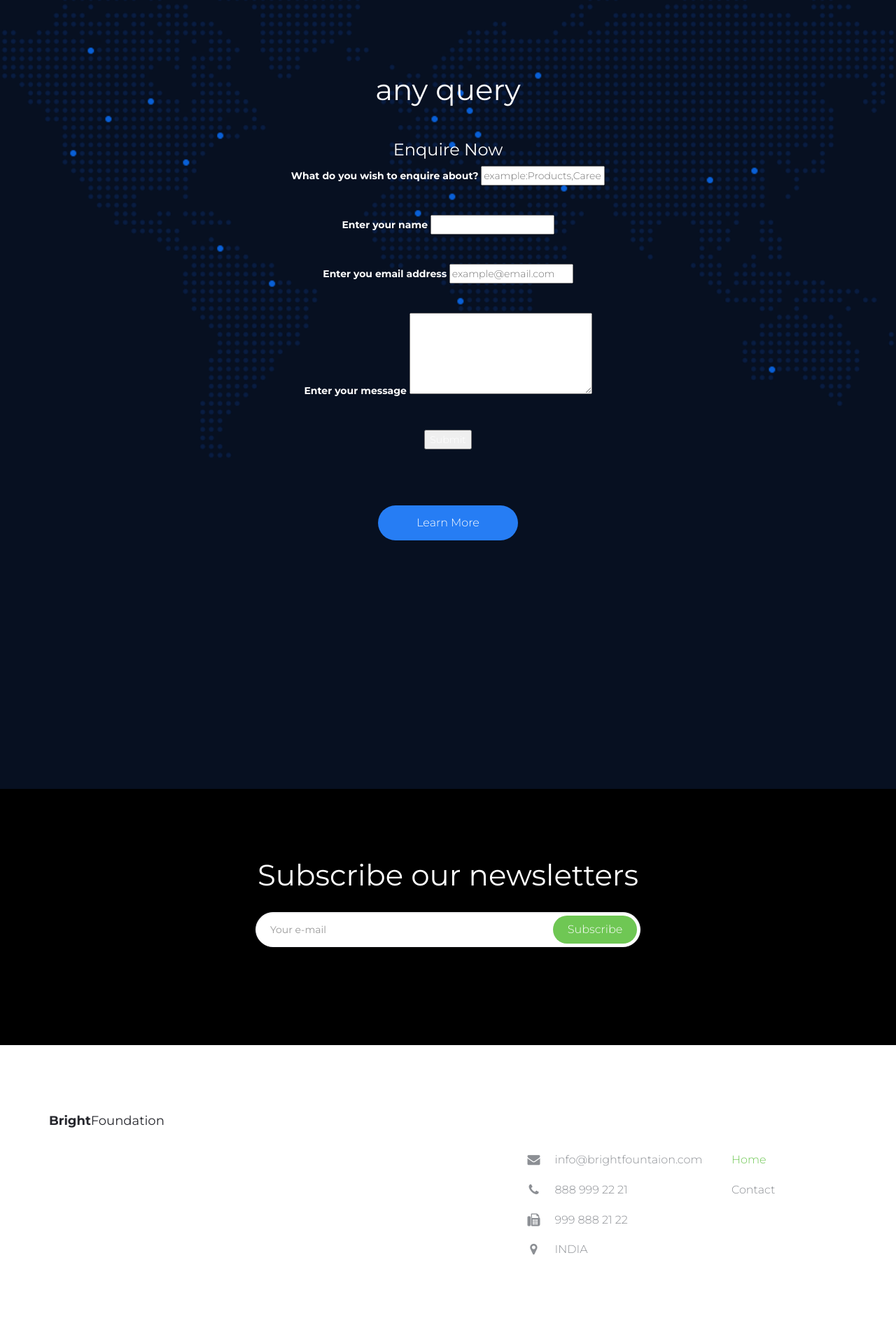
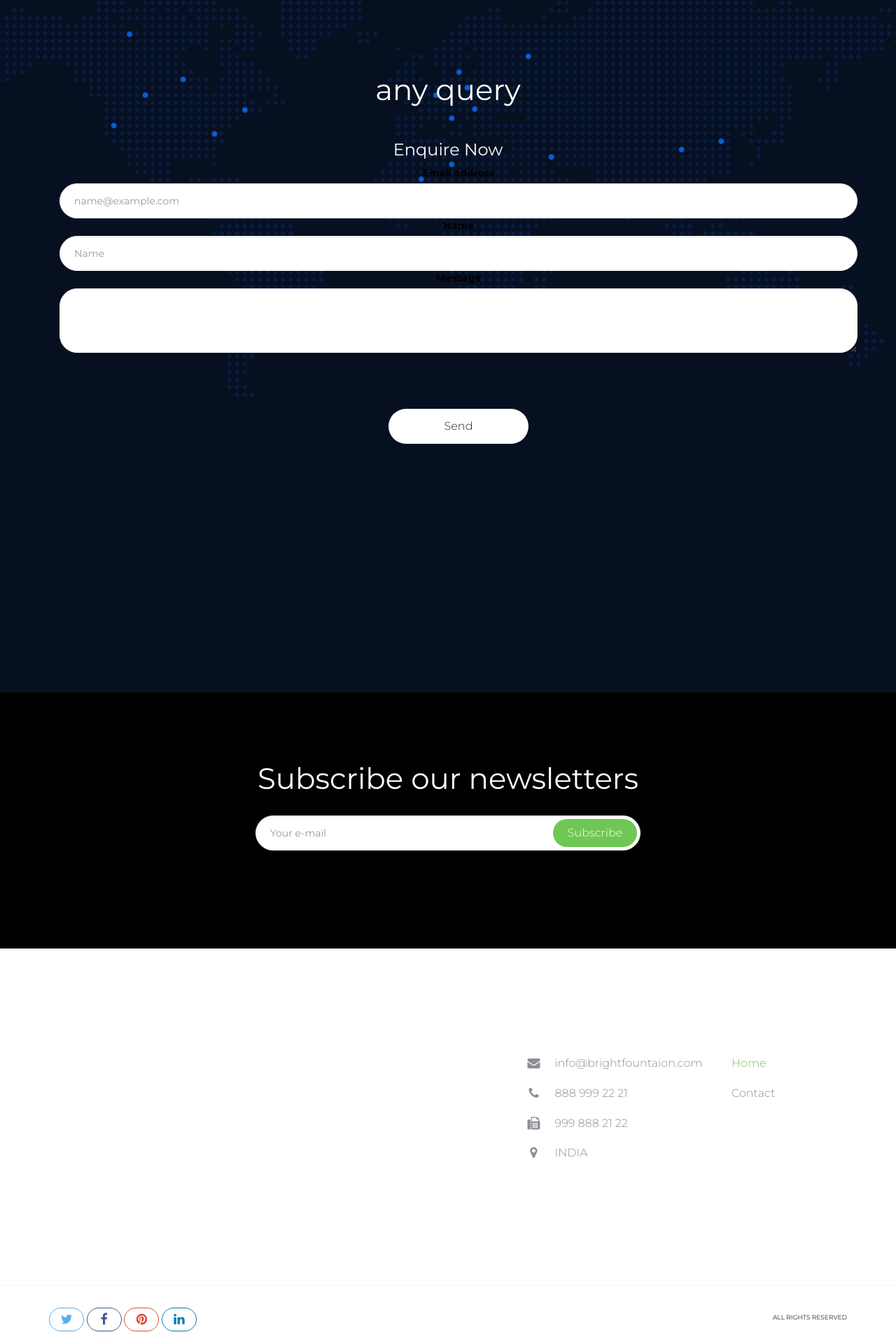
Before and after one commit to ginnto/payment_gateway, a Django app: page / in a window 1280 px wide. Shown: the part 2000-3920 px from the top of the page at 70% size. Run offline with Django 3.2, Linux system fonts and the light colour scheme; some libraries are stand-ins or nearby versions.

Commit message:
seconfd last

```diff
--- a/home/admin.py
+++ b/home/admin.py
@@ -1,6 +1,11 @@
 from django.contrib import admin
 from .models import donate
+from .models import *
 # Register your models here.
 
 # Register your models here.
 admin.site.register(donate)
+
+class UserForm(admin.ModelAdmin):
+    list_display = ['name','email','message']
+admin.site.register(UserEnqFrom,UserForm)
--- a/home/models.py
+++ b/home/models.py
@@ -6,3 +6,9 @@
     name = models.CharField(max_length= 1000 , blank=True)
     amount = models.IntegerField()
     email=models.EmailField()
+
+
+class UserEnqFrom(models.Model):
+    email = models.EmailField()
+    name=models.CharField(max_length=200, unique=True)
+    message=models.TextField()
--- a/home/urls.py
+++ b/home/urls.py
@@ -4,5 +4,6 @@
 
 urlpatterns=[
     path('',views.home,name='home'),
-    path('donate',views.donate,name='donate')
+    path('donate',views.donate,name='donate'),
+    path('enquire',views.userenq,name='UserEnq')
 ]
--- a/home/views.py
+++ b/home/views.py
@@ -1,3 +1,4 @@
+from django.http import HttpResponse
 from django.shortcuts import render
 from django.conf import settings
 from . models import *
@@ -33,3 +34,13 @@
 
 
     return render(request,'details.html',context)
+
+def userenq(request):
+    if request.method == 'POST':
+       name = request.POST['name']
+       email = request.POST['email']
+       message = request.POST['message']
+       new_enq= UserEnqFrom(name=name,email=email,message=message)
+       new_enq.save()
+
+       return HttpResponse()
--- a/static/css/style.css
+++ b/static/css/style.css
@@ -114,7 +114,7 @@
 
 .btn-green {
     background-color: #6fc754;
-    color: #fff;
+    color: white;
 }
 
 .btn:hover,
@@ -178,6 +178,11 @@
     padding-right: 80px;
 }
 
+
+/*----------new form -----*/
+
+
+/*----------------end -----------*/
 /* ELEMENTS
 ================================================== */
 /* Checkbox fields */
@@ -656,7 +661,7 @@
 .site-title {
     font-size: 18px;
     line-height: 26px;
-    color: #26272d;
+    color: white;
 }
 
 .site-title:hover {
@@ -668,7 +673,7 @@
 }
 
 .site-title a:hover {
-    color: #fff;
+    color: #ffffff;
 }
 
 /* Navigation */
@@ -808,6 +813,7 @@
 }
 
 .hero-text {
+    color:white;
     max-width: 890px;
     width: 100%;
     margin: 0 auto;
@@ -824,17 +830,18 @@
     position: relative;
     margin: 45px 0 30px;
     font-size: 20px;
-    color: #26272d;
+    color: white;
 }
 
 .hero-text .btn {
     position: relative;
-    background-color: transparent;
+    background-color: black;
+    color:white;
 }
 
 .hero-text .btn:hover {
-    background-color: #26272d;
-    color: #fff;
+    background-color: white;
+    color: black;
 }
 
 .hero .breadcrumb {
@@ -924,9 +931,9 @@
 
 
 /* Section: Services */
-.site-section section-services text-center
+.section-services
 {
-    background-color:grey;
+    background-color:#1b1b1b;
 }
 .section-services .subheading-text {
     margin-bottom: 90px;
@@ -1010,6 +1017,7 @@
 /* FOOTER
 ================================================== */
 .site-footer {
+
     background-color: #fff;
     padding-top: 95px;
 }
@@ -1020,9 +1028,13 @@
 }
 
 .site-footer h3 {
+    font-color:#000000;
     font-size: 16px;
     text-transform: uppercase;
     margin:0 0 40px;
+}
+.site-footer p {
+    font-color:#000000;
 }
 
 .site-footer > .container {
--- a/templates/details.html
+++ b/templates/details.html
@@ -37,7 +37,7 @@
                 <script>
                     var options = {
                         "key": "rzp_test_tHAuHTWi7mwGC0", // Enter the Key ID generated from the Dashboard
-                        "amount": "{{amount}}", // Amount is in currency subunits. Default currency is INR. Hence, 50000 refers to 50000 paise
+                        "amount": "50000", // Amount is in currency subunits. Default currency is INR. Hence, 50000 refers to 50000 paise
                         "currency": "INR",
                         "name": "BRIGHT ORG",
                         "description": "DONATE TRANSACTION",
--- a/templates/index.html
+++ b/templates/index.html
@@ -2,6 +2,9 @@
 <!DOCTYPE html>
 <html lang="en">
 <head>
+    <script src="https://code.jquery.com/jquery-3.1.1.min.js" integrity="sha256-hVVnYaiADRTO2PzUGmuLJr8BLUSjGIZsDYGmIJLv2b8=" crossorigin="anonymous"></script>
+	<script src="https://unpkg.com/sweetalert/dist/sweetalert.min.js"></script>
+	<script src="https://cdnjs.cloudflare.com/ajax/libs/sweetalert/2.1.2/sweetalert.min.js" integrity="sha512-AA1Bzp5Q0K1KanKKmvN/4d3IRKVlv9PYgwFPvm32nPO6QS8yH1HO7LbgB1pgiOxPtfeg5zEn2ba64MUcqJx6CA==" crossorigin="anonymous" referrerpolicy="no-referrer"></script>
 
     <!-- Basic Page Needs
     ================================================== -->
@@ -135,42 +138,34 @@
             <div class="container" id="contact">
                 <h2>any query</h2>
                 <div class="form">
-					<form  method="POST" id="post-form">
-						{% csrf_token %}
+                    <form  method="POST" id="post-form">
+                            {% csrf_token %}
 						<div class="top">
 							<h3>Enquire Now</h3>
 						</div>
-						<div class="bottom">
-							<p>
-								<label for="enq">What do you wish to enquire
-									about?</label>
-						<input type="text" name="enq" id="enq" placeholder="example:Products,Career"/>
-							</p>
-							<p>
-								<label for="name">Enter your name</label>
-								<input type="text" name="name" id="name"/>
-							</p>
-							<p>
-								<label for="email">Enter you email address</label>
-								<input type="text" name="email" id="email" placeholder="example@email.com"/>
-							</p>
-							<p>
-								<label for="message">Enter your message</label>
-								<textarea name="message" id="message" cols="30" rows="5"></textarea>
-							</p>
-
-							<p class="submit_button">
-								<input type="submit" value="Submit" class="submit_button submit" />
-							</p>
-
-						</div>
-					</form>
-
-				</div>
-                <a href="#" class="btn btn-fill">Learn More</a>
-
+                        <div class="container">
+                        <div class="mb-3">
+              <label for="email">Email address</label>
+              <input type="email" required maxlength="50" class="form-control"
+              id="email" name="email" placeholder="name@example.com">
+            </div>
+            <div class="mb-3">
+              <label for="name">Name</label>
+              <input type="text" required maxlength="50" class="form-control"
+              id="name" name="name" placeholder="Name">
             </div>
 
+            <div class="mb-3">
+              <label for="message">Message</label>
+              <textarea class="form-control" id="message" name="message" rows="3"></textarea>
+            </div>
+
+            <button type="submit" class="btn btn-primary px-4">Send</button>
+                        </div>
+
+                    </form>
+                </div>
+            </div>
         </section><!-- /.section-map-feature -->
 
 <!-- /.section-portfolio -->
@@ -196,7 +191,7 @@
                     <p>WE COLLECT ALL THE DONATION AND HELP PEOPLE  .</p>
                 </div>
                 <div class="col-lg-offset-4 col-md-3 col-sm-4 col-md-offset-2 col-sm-offset-0 col-xs-6 ">
-                    <h3 style="{font-color:black}">Keep in touch</h3>
+                    <h3>Keep in touch</h3>
                     <ul class="list-unstyled contact-links">
                         <li><i class="fa fa-envelope" aria-hidden="true"></i><a href="mailto:info@BRIGHTFOUNTATION.com">info@brightfountaion.com</a></li>
                         <li><i class="fa fa-phone" aria-hidden="true"></i><a href="tel:888 999 22 21">888 999 22 21 </a></li>
@@ -248,4 +243,33 @@
     <script src="{% static 'js/jquery.shuffle.min.js' %}"></script>
     <script src="{% static 'js/script.js'  %}"></script>
 </body>
+<script type="text/javascript">
+	$(document).on('submit','#post-form',function(e){
+			e.preventDefault();
+
+			$.ajax({
+				type : 'POST',
+				url : 'enquire',
+				data : {
+
+                    email:$('#email').val(),
+					name:$('#name').val(),
+					message:$('#message').val(),
+					csrfmiddlewaretoken: $('input[name="csrfmiddlewaretoken"]').val()
+
+				},
+
+				success:function (){
+					swal({
+  						title: "YOUR ENQUIRE SUCCESSFULLY SUBMITTED!",
+  						text: "We Will Contact You Soon",
+  						icon: "success",
+  						button: "GO BACK!",
+						});
+					}
+			});
+
+	});
+
+</script>
 </html>
```
Also changed, not shown: db.sqlite3, home/migrations/0003_userenqfrom.py (added), static/img/deta.jpg (added).
